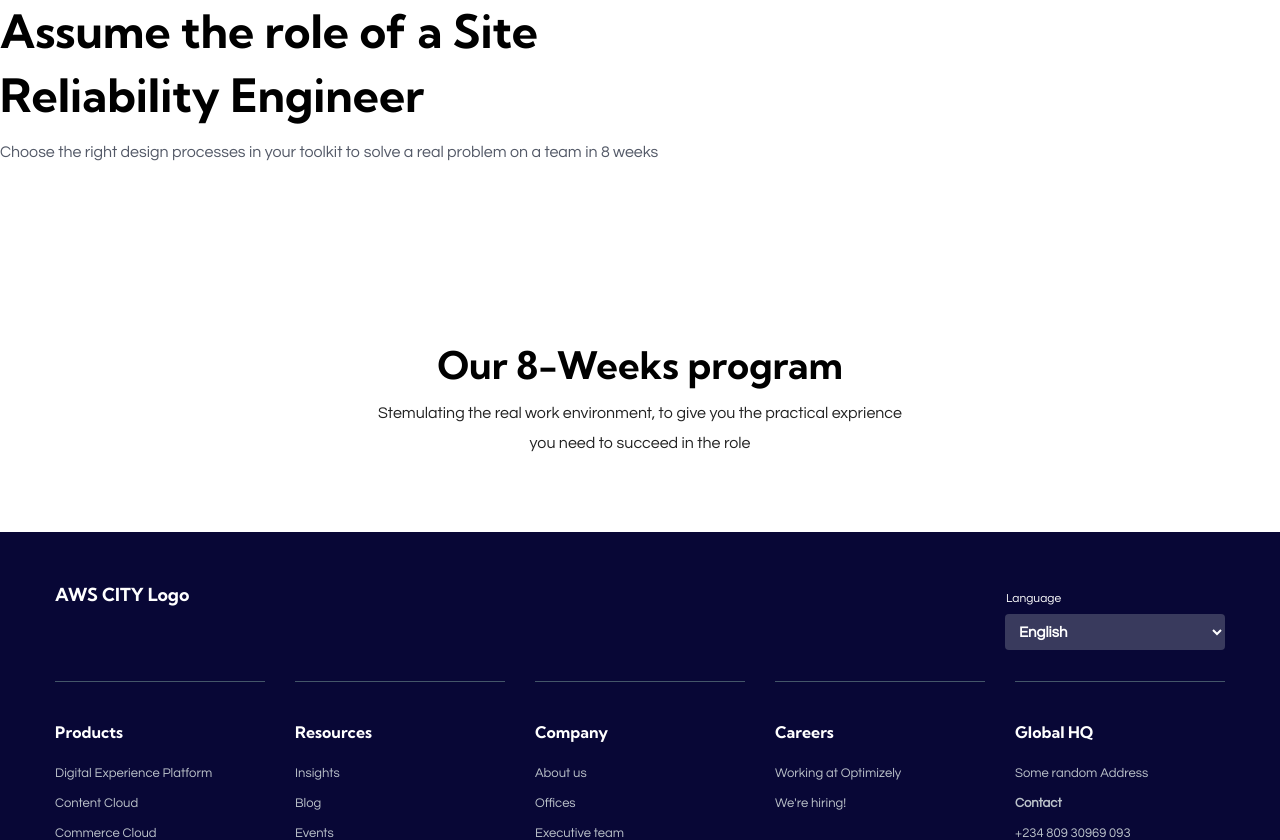
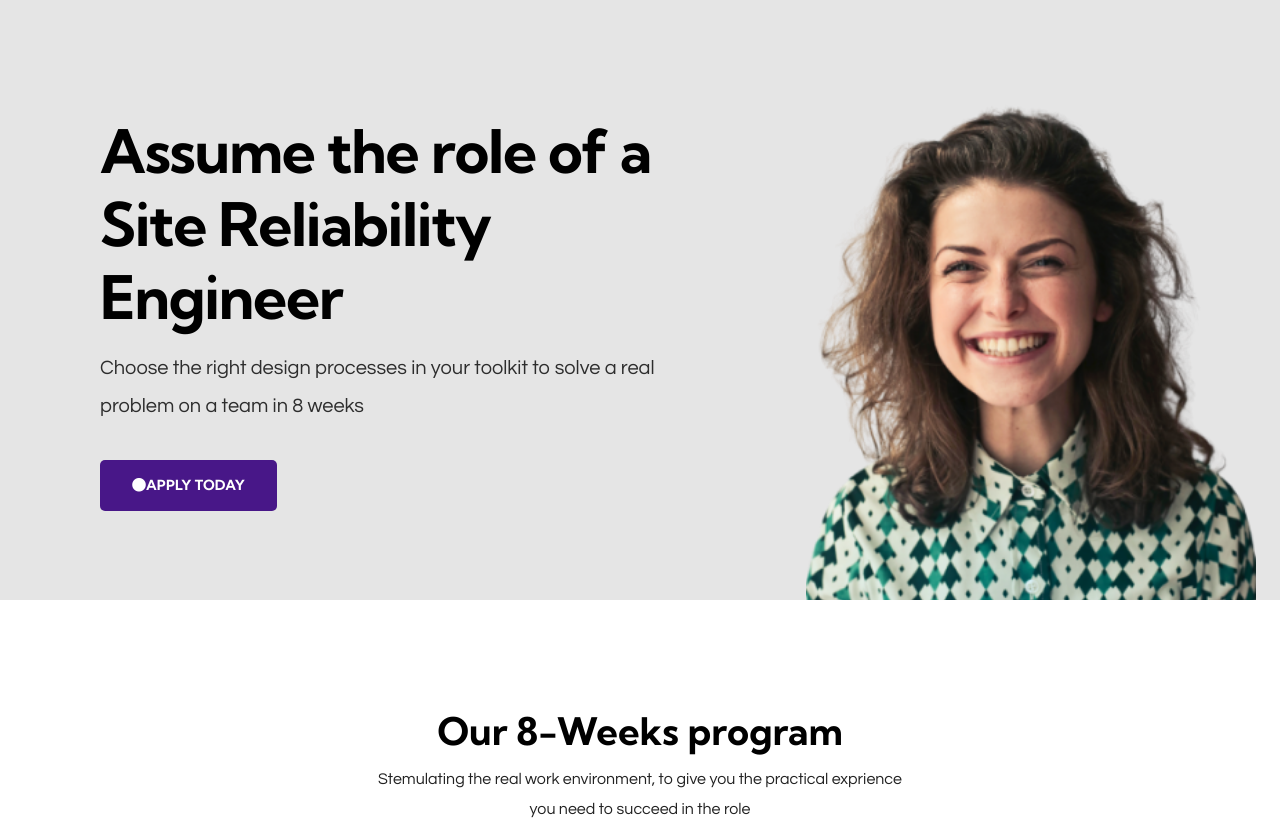
Before and after one commit to youngxian/dc-project, a Django app: template home/templates/work_exprience_page.html in a window 1280 px wide. Shown: the part 70-910 px from the top of the page. Run offline with Django 3.2, Linux system fonts and the light colour scheme; the template is opened without the code that fills it, so the values that code supplies are empty; some libraries are stand-ins or nearby versions.

Commit message:
Styled and added page basic functionality of rendering

```diff
--- /dev/null
+++ b/home/static/css/work_exprience.css
@@ -0,0 +1,47 @@
+
+.work-banner {
+    background: url("/static/images/work_exprience/1.png");
+    position: relative;
+    background-position: left;
+    height: 500px;
+    background-position: center;
+    background-repeat: no-repeat;
+    background-size: cover;
+    position: static;
+    width: 450px;
+    height: 500px;
+    left: 716px;
+    top: 65px;
+}
+
+.work-header {
+    padding-left: 100px;
+    padding-top: 100px;
+    background-size: cover;
+    position: relative;
+    background-color: #E5E5E5;
+}
+.work-content {
+    width: 555px;
+    height: 384px;
+    left: 99px;
+    top: 176px;
+    margin-bottom: 50px;
+}
+.work-content h1 {
+    font-size: 60px;
+    margin: 15px 0px 15px;
+    line-height: 73px;
+    letter-spacing: -1.3px;
+    color: #000;
+}
+.work-content p {
+    margin-bottom: 35px;
+    color: #000;
+    opacity: .8;
+    font-size: 20px;
+    line-height: 38px;
+}
+ .apply-btn {
+     background-color: #481788;
+ }
--- a/home/templates/base.html
+++ b/home/templates/base.html
@@ -14,6 +14,9 @@
     <link rel="stylesheet" href="/static/fontawesome/css/all.css">
     <link rel="stylesheet" href="/static/flaticon/flaticon.css">
     <link rel="stylesheet" href="/static/css/style.css">
+    <link rel="stylesheet" href="/static/css/home.css">
+    <link rel="stylesheet" href="/static/css/work_exprience.css">
+
     {% comment "" %}
     <!-- animate.css -->
     <link rel="stylesheet"
--- a/home/urls.py
+++ b/home/urls.py
@@ -1,5 +1,7 @@
 from django.urls import path
-from .views import HomeView
+from .views import HomeView, WorkExprienceView
+
 urlpatterns = [
-    path('', HomeView.as_view(), name='home')
+    path('', HomeView.as_view(), name='home'),
+    path('work/exprience', WorkExprienceView.as_view(), name='work_exprience')
 ]
```
Also changed, not shown: home/static/css/home.css (added, +76 -0 lines), home/static/css/style.css (+0 -78 lines), home/views.py (+7 -0 lines), home/static/images/work_exprience/1.png (added).
